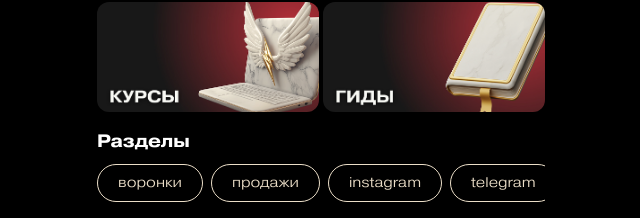
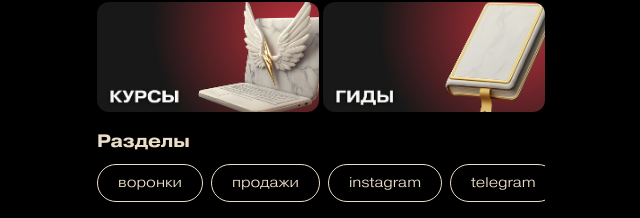
Before and after one commit to nakovalskaya/club-nav, a Next.js app: page / in a window 1280 px wide. Shown: the part 132-350 px from the top of the page, without its empty margins (319-959 px from the left). Built offline with nearby package versions, Linux system fonts and the light colour scheme.

Commit message:
цвет шрифта

```diff
--- a/app/page.tsx
+++ b/app/page.tsx
@@ -29,7 +29,7 @@ export default function Home() {
         </div>
 
 {/* Разделы */}
-<h2 className="text-lg font-semibold mb-2">Разделы</h2>
+<h2 className="text-lg font-semibold mb-2 text-[#EBDEC8]">Разделы</h2>
 <div className="flex space-x-2 overflow-x-auto pb-2 scrollbar-hide scroll-smooth">
   {[
     { label: 'воронки', path: 'voronki' },
```
